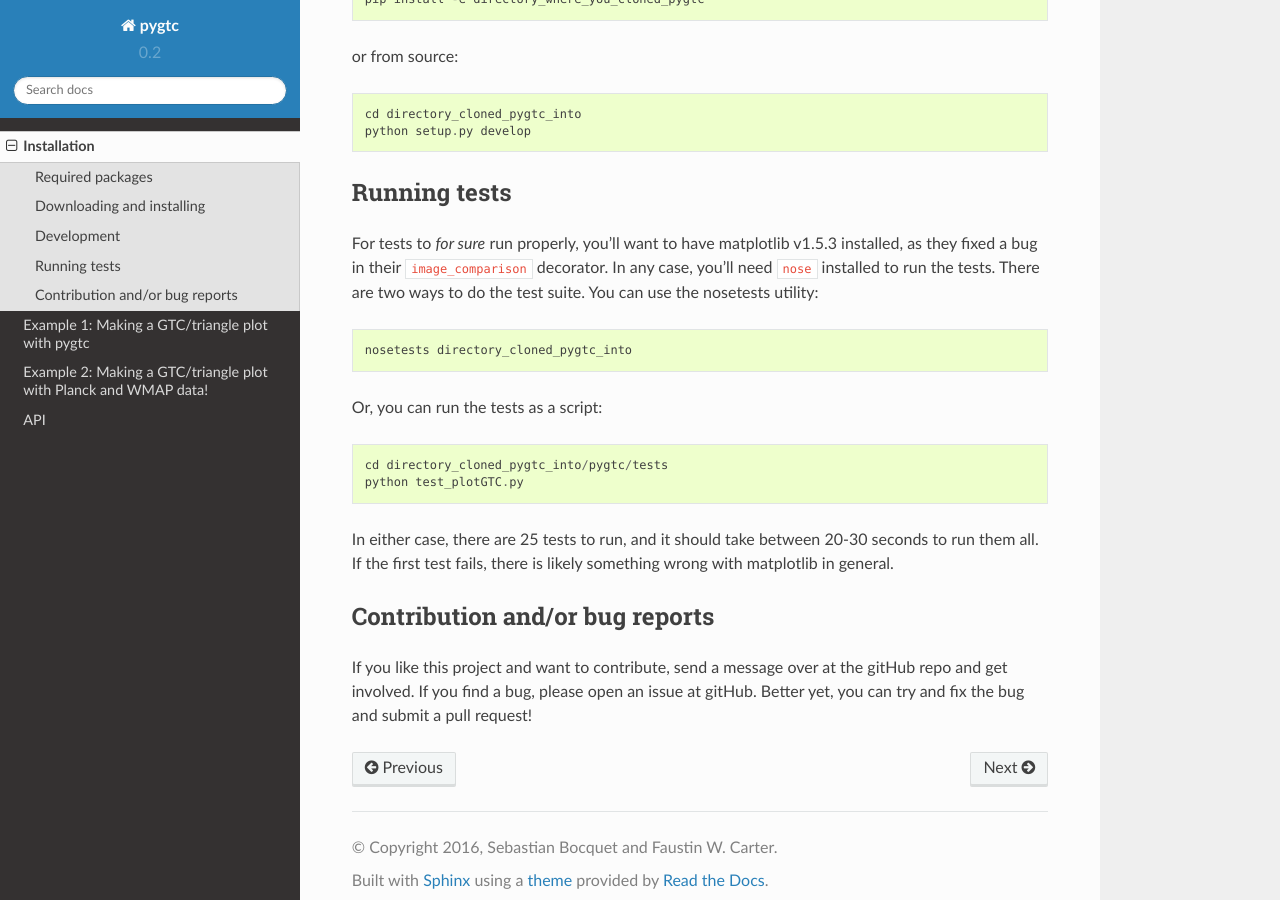
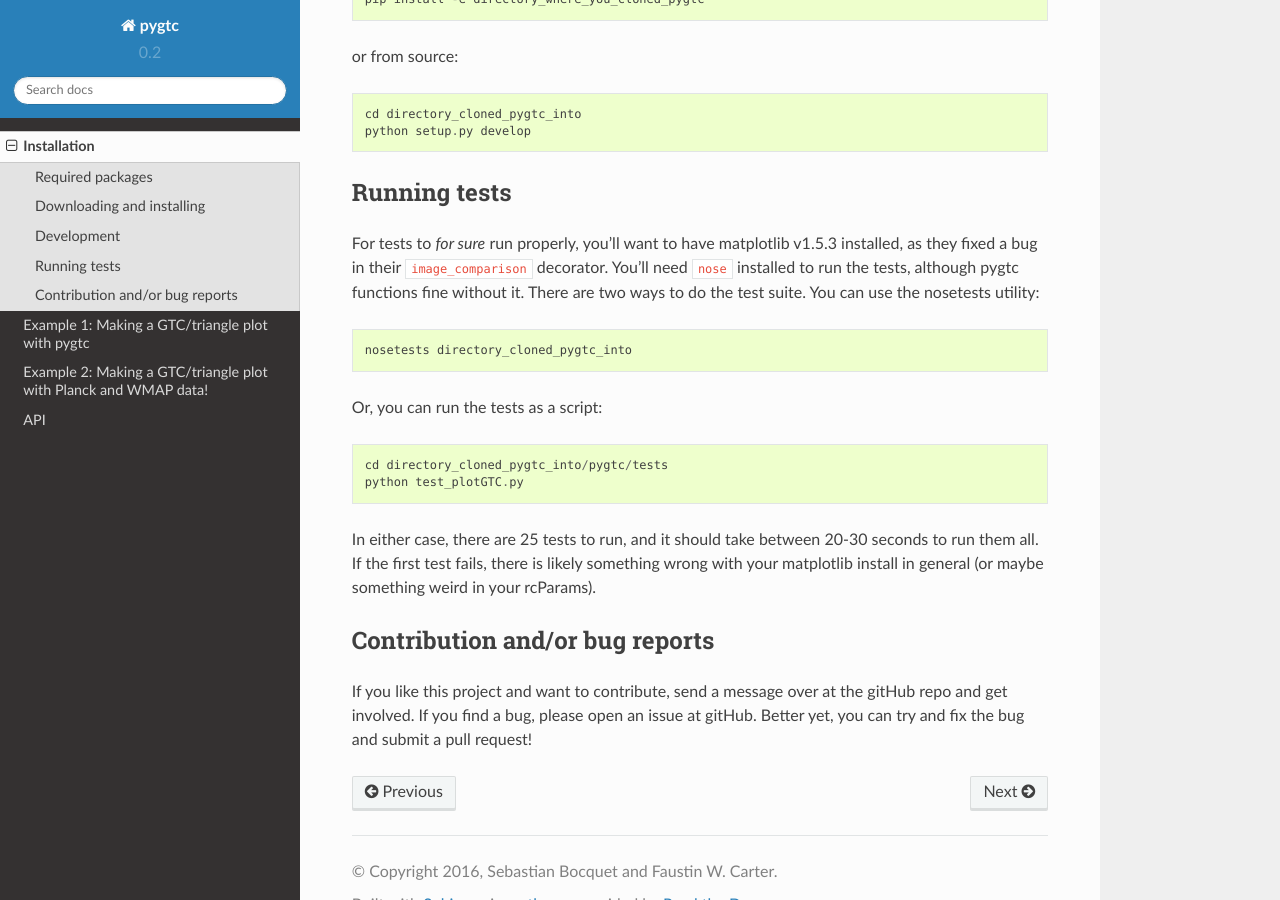
Before and after one commit to SebastianBocquet/pygtc, a Sphinx documentation site: the page built from docs/installation.rst, in a window 1280 px wide and 900 px high, scrolled down 975 px. Built offline with Sphinx 7.4.7 and the Read the Docs theme 2.0.0, drawn with Linux system fonts in a browser that asks for light colours.

Commit message:
add requirements file and update docs

```diff
--- a/docs/installation.rst
+++ b/docs/installation.rst
@@ -50,9 +50,9 @@ Running tests
 ~~~~~~~~~~~~~
 
 For tests to *for sure* run properly, you'll want to have matplotlib v1.5.3
-installed, as they fixed a bug in their ``image_comparison`` decorator. In any
-case, you'll need ``nose`` installed to run the tests. There are two ways to do
-the test suite. You can use the nosetests utility::
+installed, as they fixed a bug in their ``image_comparison`` decorator. You'll
+need ``nose`` installed to run the tests, although pygtc functions fine without
+it. There are two ways to do the test suite. You can use the nosetests utility::
 
   nosetests directory_cloned_pygtc_into
 
@@ -63,7 +63,8 @@ Or, you can run the tests as a script::
 
 In either case, there are 25 tests to run, and it should take between 20-30
 seconds to run them all. If the first test fails, there is likely something
-wrong with matplotlib in general.
+wrong with your matplotlib install in general (or maybe something weird in your
+rcParams).
 
 Contribution and/or bug reports
 ~~~~~~~~~~~~~~~~~~~~~~~~~~~~~~~
--- a/setup.py
+++ b/setup.py
@@ -17,8 +17,8 @@ setup(
     packages = ['pygtc'],
     long_description = open('README.rst').read(),
     install_requires = [
-        'numpy>=1.5',
-        'matplotlib>=1.5, <2.0'
+        'numpy',
+        'matplotlib'
     ],
     classifiers = [
         'Development Status :: 4 - Beta',
```
Also changed, not shown: requirements.txt (added, +8 -0 lines), 11 other files.
